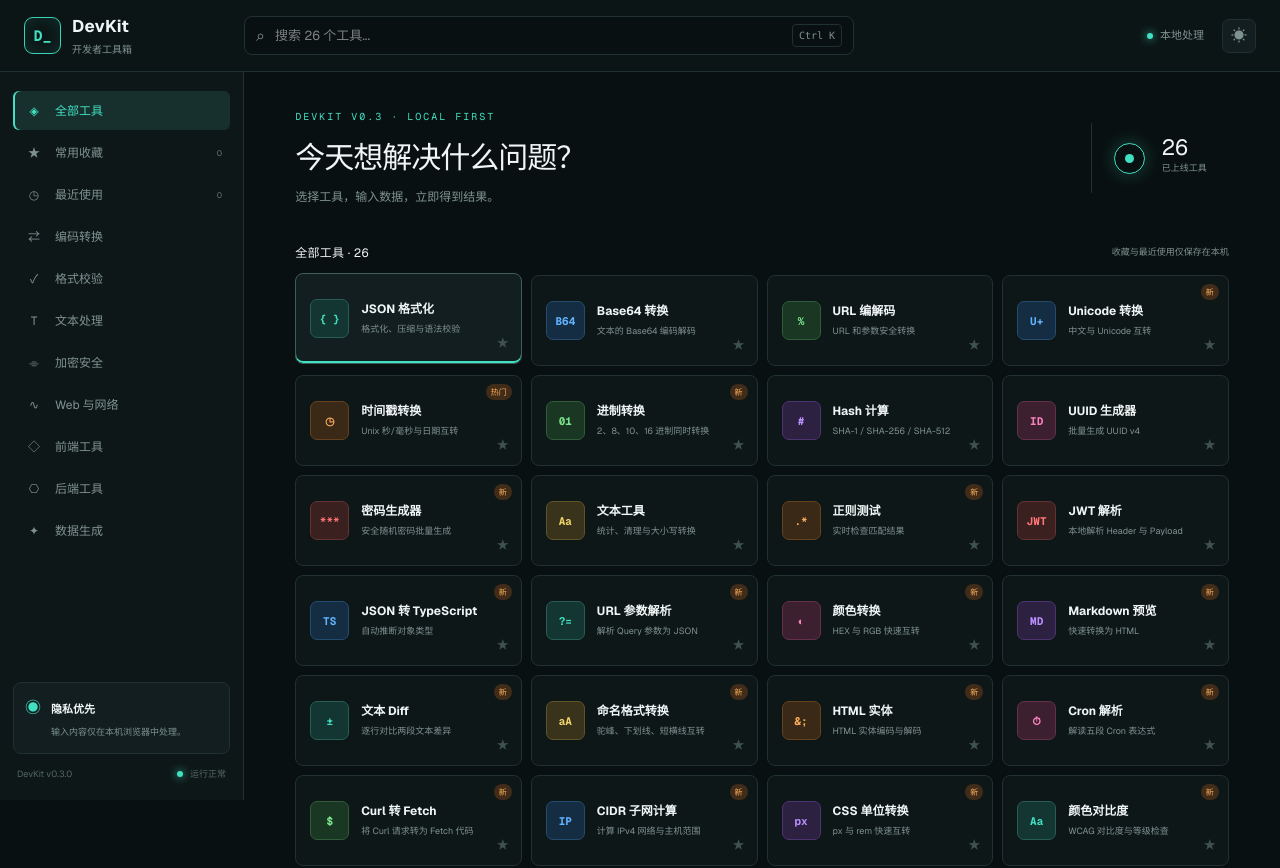
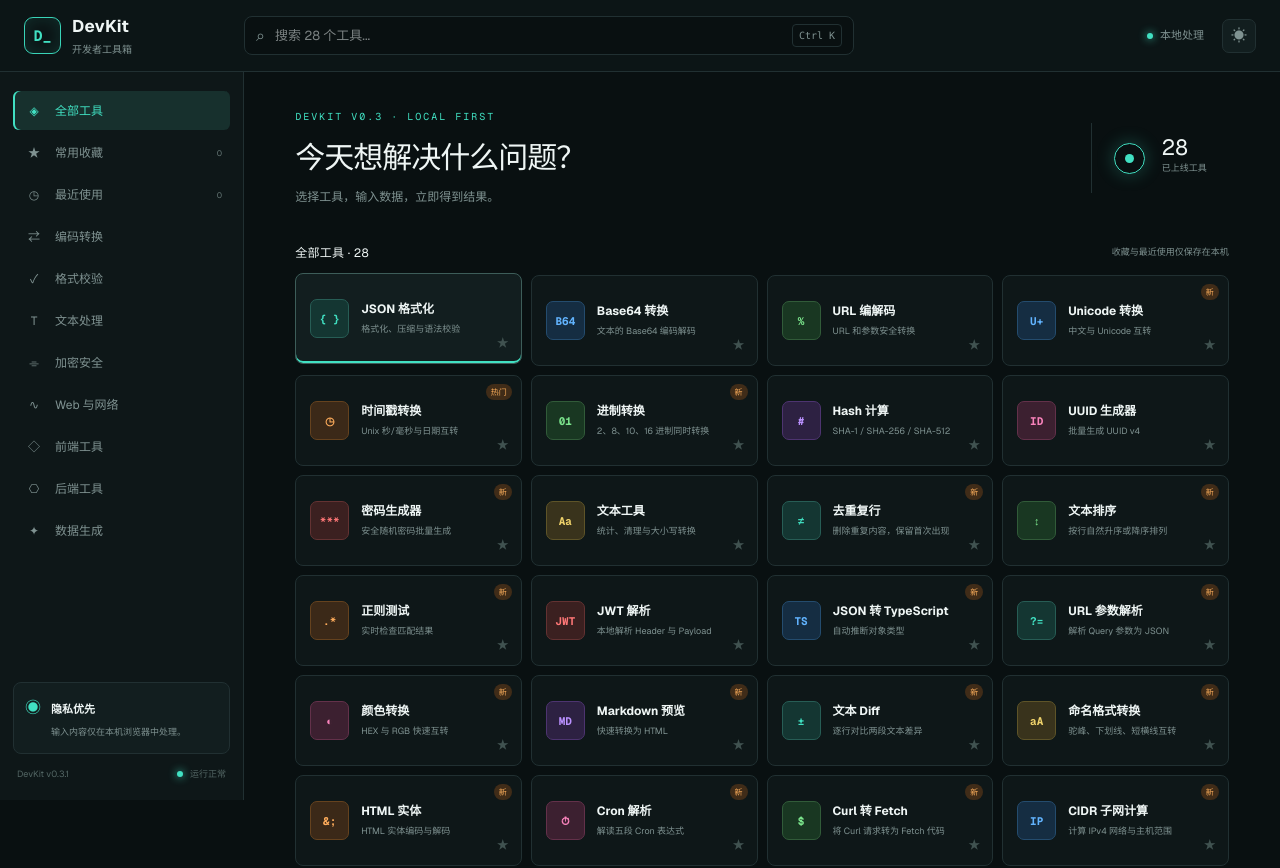
Before and after one commit to microsnow/LingStack-FDE, a Next.js app: page / in a window 1280 px wide. Shown: the top 868 px of the page. Built offline with nearby package versions, Linux system fonts and the light colour scheme.

Commit message:
Expose dedupe and sorting as standalone tools

```diff
--- a/app/page.tsx
+++ b/app/page.tsx
@@ -16,6 +16,8 @@
   { id:"uuid",name:"UUID 生成器",desc:"批量生成 UUID v4",icon:"ID",color:"pink",category:"数据生成" },
   { id:"password",name:"密码生成器",desc:"安全随机密码批量生成",icon:"***",color:"red",category:"数据生成",tag:"新" },
   { id:"text",name:"文本工具",desc:"统计、清理与大小写转换",icon:"Aa",color:"yellow",category:"文本处理" },
+  { id:"dedupe",name:"去重复行",desc:"删除重复内容，保留首次出现",icon:"≠",color:"cyan",category:"文本处理",tag:"新" },
+  { id:"sortlines",name:"文本排序",desc:"按行自然升序或降序排列",icon:"↕",color:"green",category:"文本处理",tag:"新" },
   { id:"regex",name:"正则测试",desc:"实时检查匹配结果",icon:".*",color:"orange",category:"格式校验",tag:"新" },
   { id:"jwt",name:"JWT 解析",desc:"本地解析 Header 与 Payload",icon:"JWT",color:"red",category:"加密安全" },
   { id:"json2ts",name:"JSON 转 TypeScript",desc:"自动推断对象类型",icon:"TS",color:"blue",category:"格式校验",tag:"新" },
@@ -48,6 +50,8 @@
 
 const samples:Record<string,string>={json:'{"project":"DevKit","ready":true,"tools":["JSON","Base64","UUID"]}',base64:"开发者工具箱",url:"https://example.com/search?q=开发者工具",unicode:"你好，DevKit",timestamp:String(Math.floor(Date.now()/1000)),radix:"255",hash:"Hello DevKit",uuid:"5",password:"16",text:"Hello DevKit\n这是一段测试文本。",regex:"/dev(kit)?/gi\nDevKit makes dev work easier.",jwt:"eyJhbGciOiJIUzI1NiIsInR5cCI6IkpXVCJ9.eyJuYW1lIjoiRGV2S2l0IiwiaWF0IjoxNTE2MjM5MDIyfQ.signature",json2ts:'{"name":"DevKit","version":2,"ready":true}',query:"https://example.com/search?q=devkit&page=2",color:"#41e0c2",markdown:"# DevKit\n\n**私密、高效**的 `开发者工具箱`\n\n- 本地处理\n- 即开即用",diff:"原来的第一行\n相同内容\n--- 对比 ---\n修改后的第一行\n相同内容",naming:"hello developer toolbox",entities:"<button title=\"DevKit\">开始</button>",cron:"*/15 9-18 * * 1-5",curl:"curl -X POST https://api.example.com/users -H 'Content-Type: application/json' -d '{\"name\":\"DevKit\"}'",cidr:"192.168.1.10/24",units:"24",contrast:"#41e0c2\n#091011",sql:"select id,name from users where active=1 order by created_at desc",yaml:'{"name":"DevKit","version":3,"features":["local","fast"]}'};
 
+Object.assign(samples,{dedupe:"苹果\n香蕉\n苹果\n橙子\n香蕉",sortlines:"项目10\n项目2\n苹果\n香蕉\n项目1"});
+
 export default function Home(){
   const [active,setActive]=useState("json"),[category,setCategory]=useState("全部工具"),[query,setQuery]=useState(""),[input,setInput]=useState(samples.json),[output,setOutput]=useState(""),[error,setError]=useState(""),[theme,setTheme]=useState("dark"),[copied,setCopied]=useState(false),[favorites,setFavorites]=useState<string[]>([]),[recent,setRecent]=useState<string[]>([]),[ready,setReady]=useState(false);
   const searchRef=useRef<HTMLInputElement>(null); const current=tools.find(t=>t.id===active)??tools[0];
@@ -77,6 +81,8 @@
         else if(action==="sort-desc")result=[...lines].sort((a,b)=>compare(b,a)).join("\n");
         else result=`字符数：${input.length}\n单词数：${input.trim()?input.trim().split(/\s+/).length:0}\n行数：${lines.length}`;
       }
+      else if(active==="dedupe")result=[...new Set(input.split(/\r?\n/))].join("\n");
+      else if(active==="sortlines"){const lines=input.split(/\r?\n/),compare=(a:string,b:string)=>a.localeCompare(b,"zh-CN",{numeric:true,sensitivity:"base"});result=[...lines].sort(action==="desc"?(a,b)=>compare(b,a):compare).join("\n")}
       else if(active==="regex"){const [pattern,...lines]=input.split("\n"),m=pattern.match(/^\/(.*)\/([a-z]*)$/);if(!m)throw new Error("第一行请使用 /pattern/flags 格式");const re=new RegExp(m[1],m[2].includes("g")?m[2]:m[2]+"g");const matches=[...lines.join("\n").matchAll(re)];result=matches.length?matches.map((x,i)=>`${i+1}. "${x[0]}" · 位置 ${x.index}`).join("\n"):"没有匹配结果"}
       else if(active==="jwt"){const[h,p]=input.split(".");const parse=(s:string)=>JSON.parse(decodeBase64(s.replace(/-/g,"+").replace(/_/g,"/").padEnd(Math.ceil(s.length/4)*4,"=")));result=JSON.stringify({header:parse(h),payload:parse(p),notice:"仅解析，未验证签名"},null,2)}
       else if(active==="json2ts"){const v=JSON.parse(input);result=`interface Root ${inferType(v)}`}
@@ -97,13 +103,13 @@
   async function copyOutput(){await navigator.clipboard.writeText(output);setCopied(true);setTimeout(()=>setCopied(false),1400)}
   return <main className="app-shell">
     <header className="topbar"><div className="brand"><span className="brand-mark">D_</span><div><strong>DevKit</strong><small>开发者工具箱</small></div></div><label className="search"><span>⌕</span><input ref={searchRef} value={query} onChange={e=>setQuery(e.target.value)} placeholder={`搜索 ${tools.length} 个工具...`}/><kbd>Ctrl K</kbd></label><div className="top-actions"><span className="local"><i/>本地处理</span><button onClick={()=>setTheme(theme==="dark"?"light":"dark")} aria-label="切换主题">{theme==="dark"?"☀":"☾"}</button></div></header>
-    <aside className="sidebar"><nav>{categories.map((c,i)=><button onClick={()=>setCategory(c)} className={category===c?"selected":""} key={c}><span>{icons[i]}</span>{c}<em>{c==="常用收藏"?favorites.length:c==="最近使用"?recent.length:""}</em></button>)}</nav><div className="privacy"><span>◉</span><div><b>隐私优先</b><p>输入内容仅在本机浏览器中处理。</p></div></div><div className="version"><span>DevKit v0.3.0</span><span className="status-dot"/>运行正常</div></aside>
+    <aside className="sidebar"><nav>{categories.map((c,i)=><button onClick={()=>setCategory(c)} className={category===c?"selected":""} key={c}><span>{icons[i]}</span>{c}<em>{c==="常用收藏"?favorites.length:c==="最近使用"?recent.length:""}</em></button>)}</nav><div className="privacy"><span>◉</span><div><b>隐私优先</b><p>输入内容仅在本机浏览器中处理。</p></div></div><div className="version"><span>DevKit v0.3.1</span><span className="status-dot"/>运行正常</div></aside>
     <section className="content"><div className="welcome"><div><p className="eyebrow">DEVKIT V0.3 · LOCAL FIRST</p><h1>今天想解决什么问题？</h1><p>选择工具，输入数据，立即得到结果。</p></div><div className="pulse"><i/><span>{tools.length}</span><small>已上线工具</small></div></div>
       <div className="section-title"><h2>{query?`搜索结果 · ${visible.length}`:`${category} · ${visible.length}`}</h2><span>收藏与最近使用仅保存在本机</span></div>
       {visible.length?<div className="tool-grid">{visible.map(t=><div key={t.id} className={`tool-card ${active===t.id?"active":""}`} onClick={()=>selectTool(t.id)} role="button" tabIndex={0}><span className={`tool-icon ${t.color}`}>{t.icon}</span><span><b>{t.name}</b><small>{t.desc}</small></span>{t.tag&&<em>{t.tag}</em>}<button className={`favorite ${favorites.includes(t.id)?"on":""}`} onClick={e=>{e.stopPropagation();toggleFavorite(t.id)}} aria-label="收藏工具">★</button></div>)}</div>:<div className="empty"><b>这里还是空的</b><span>可以通过工具卡片右下角的星标加入收藏。</span></div>}
       <section className="workspace"><div className="workspace-head"><div className={`tool-icon ${current.color}`}>{current.icon}</div><div><p>{current.category}</p><h2>{current.name}</h2></div><button className={`head-favorite ${favorites.includes(active)?"on":""}`} onClick={()=>toggleFavorite(active)}>★ {favorites.includes(active)?"已收藏":"收藏"}</button><span className="secure">● 本地安全处理</span></div>
         <div className="editors"><div className="editor"><div className="editor-bar"><b>输入</b><button onClick={()=>setInput("")}>清空</button></div><textarea value={input} onChange={e=>setInput(e.target.value)} spellCheck={false}/></div><button className="run" onClick={()=>runTool()} aria-label="执行">→</button><div className="editor"><div className="editor-bar"><b>输出</b><button onClick={copyOutput}>{copied?"已复制":"复制"}</button></div><textarea value={error||output} className={error?"has-error":""} readOnly placeholder="结果将显示在这里"/></div></div>
-        <div className="workspace-actions"><button className="primary" onClick={()=>runTool()}>执行转换 <kbd>Ctrl ↵</kbd></button>{active==="json"&&<button onClick={()=>runTool("minify")}>压缩 JSON</button>}{["base64","url","unicode","entities"].includes(active)&&<button onClick={()=>runTool("decode")}>解码</button>}{active==="units"&&<button onClick={()=>runTool("decode")}>rem 转 px</button>}{active==="hash"&&<><button onClick={()=>runTool("sha1")}>SHA-1</button><button onClick={()=>runTool("sha512")}>SHA-512</button></>}{active==="text"&&<><button onClick={()=>runTool("upper")}>大写</button><button onClick={()=>runTool("lower")}>小写</button><button onClick={()=>runTool("unique")}>去重复行</button><button onClick={()=>runTool("sort-asc")}>升序</button><button onClick={()=>runTool("sort-desc")}>降序</button></>}</div>
+        <div className="workspace-actions"><button className="primary" onClick={()=>runTool()}>执行转换 <kbd>Ctrl ↵</kbd></button>{active==="json"&&<button onClick={()=>runTool("minify")}>压缩 JSON</button>}{["base64","url","unicode","entities"].includes(active)&&<button onClick={()=>runTool("decode")}>解码</button>}{active==="units"&&<button onClick={()=>runTool("decode")}>rem 转 px</button>}{active==="sortlines"&&<button onClick={()=>runTool("desc")}>降序排序</button>}{active==="hash"&&<><button onClick={()=>runTool("sha1")}>SHA-1</button><button onClick={()=>runTool("sha512")}>SHA-512</button></>}{active==="text"&&<><button onClick={()=>runTool("upper")}>大写</button><button onClick={()=>runTool("lower")}>小写</button><button onClick={()=>runTool("unique")}>去重复行</button><button onClick={()=>runTool("sort-asc")}>升序</button><button onClick={()=>runTool("sort-desc")}>降序</button></>}</div>
       </section>
     </section>
   </main>;
```
